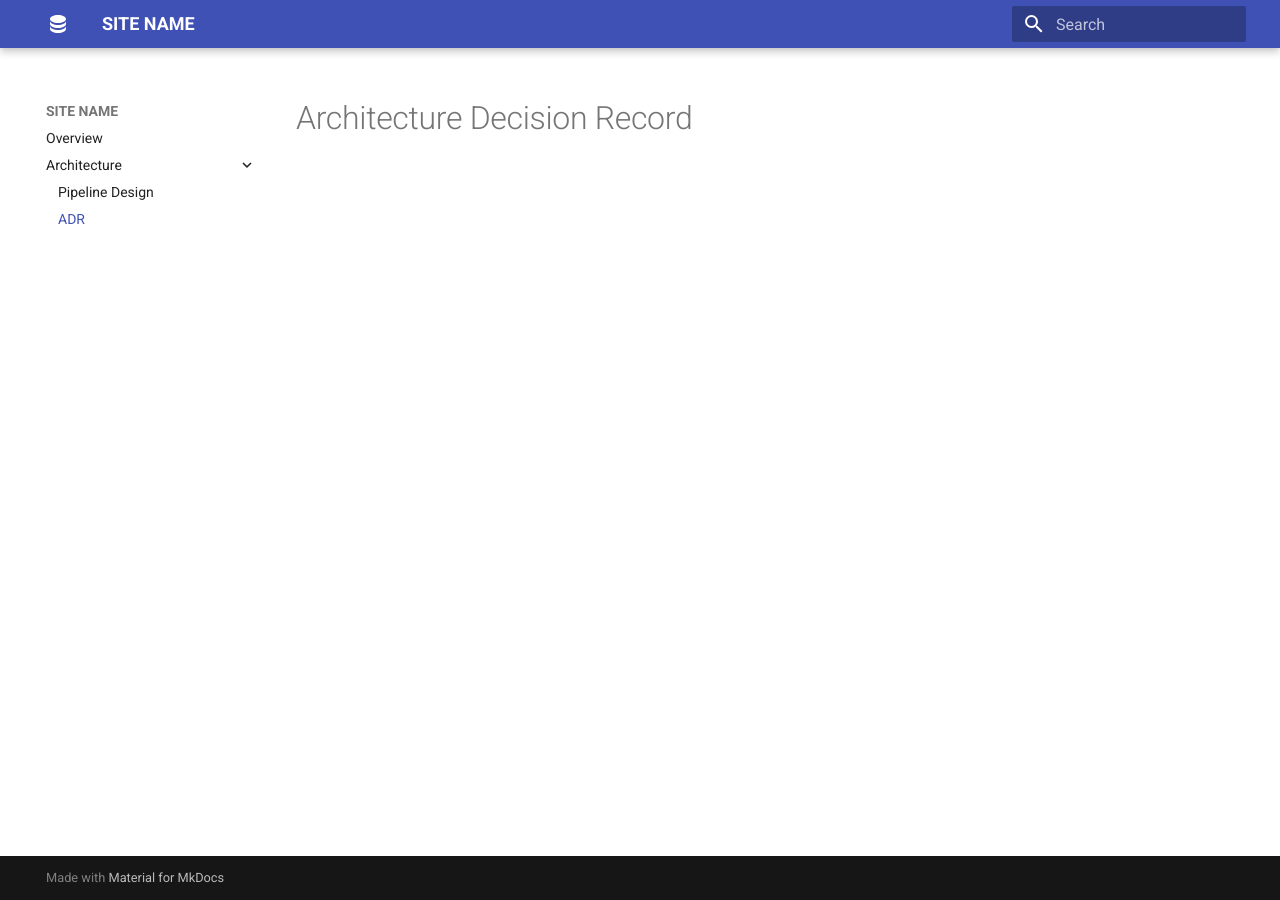
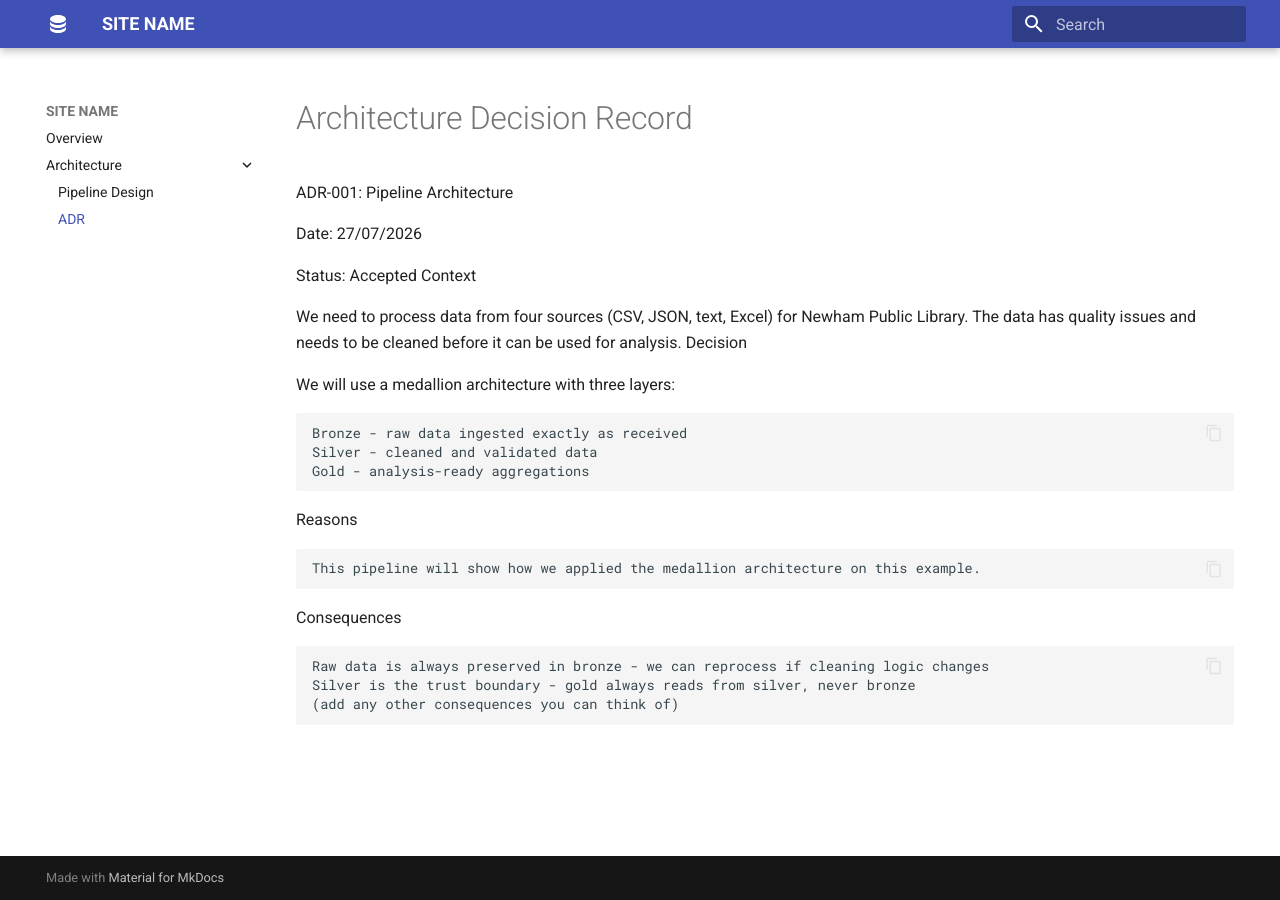
Before and after one commit to haf1786/qa-library-pipeline, an MkDocs documentation site: the page built from docs/architecture/adr.md, in a window 1280 px wide. Built offline with MkDocs 1.6.1 and Material for MkDocs 9.7.7, drawn with Linux system fonts in a browser that asks for light colours.

Commit message:
Add ADR-001 for Pipeline Architecture decision
Documented the architecture decision for data processing using a medallion architecture.

```diff
--- a/docs/architecture/adr.md
+++ b/docs/architecture/adr.md
@@ -1 +1,27 @@
 # Architecture Decision Record
+
+ADR-001: Pipeline Architecture
+
+Date: 27/07/2026
+
+Status: Accepted
+Context
+
+We need to process data from four sources (CSV, JSON, text, Excel) for Newham Public Library. The data has quality issues and needs to be cleaned before it can be used for analysis.
+Decision
+
+We will use a medallion architecture with three layers:
+
+    Bronze - raw data ingested exactly as received
+    Silver - cleaned and validated data
+    Gold - analysis-ready aggregations
+
+Reasons
+
+    This pipeline will show how we applied the medallion architecture on this example.
+
+Consequences
+
+    Raw data is always preserved in bronze - we can reprocess if cleaning logic changes
+    Silver is the trust boundary - gold always reads from silver, never bronze
+    (add any other consequences you can think of)
```
